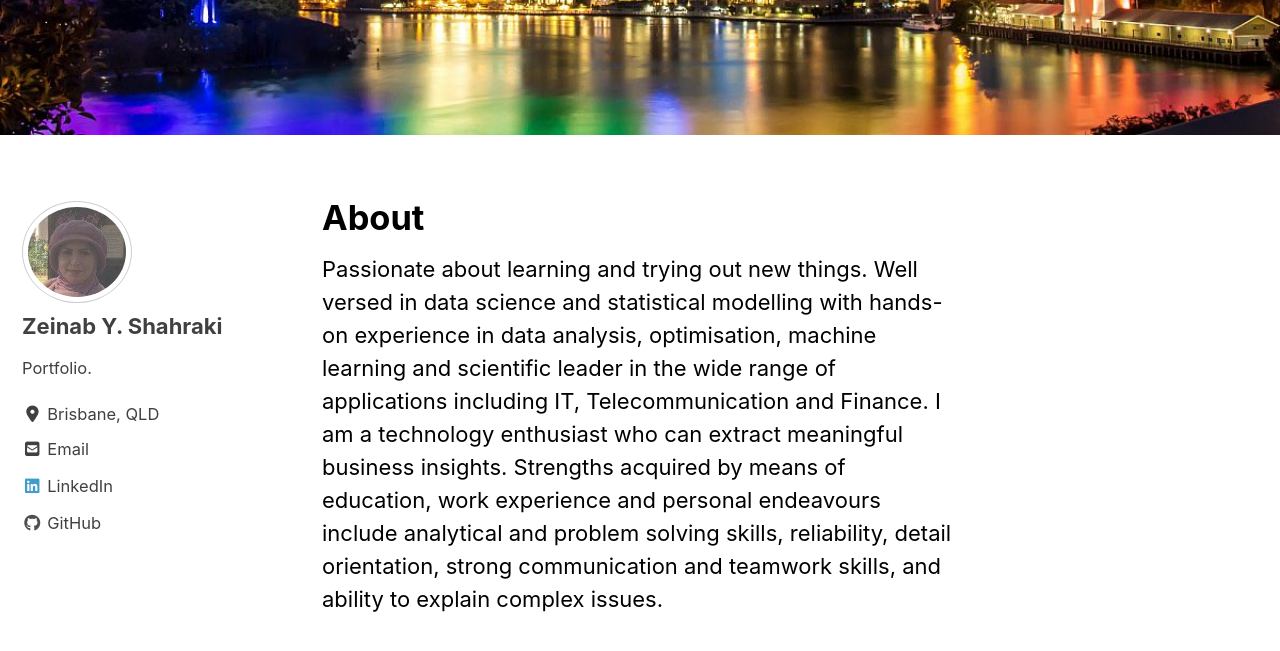
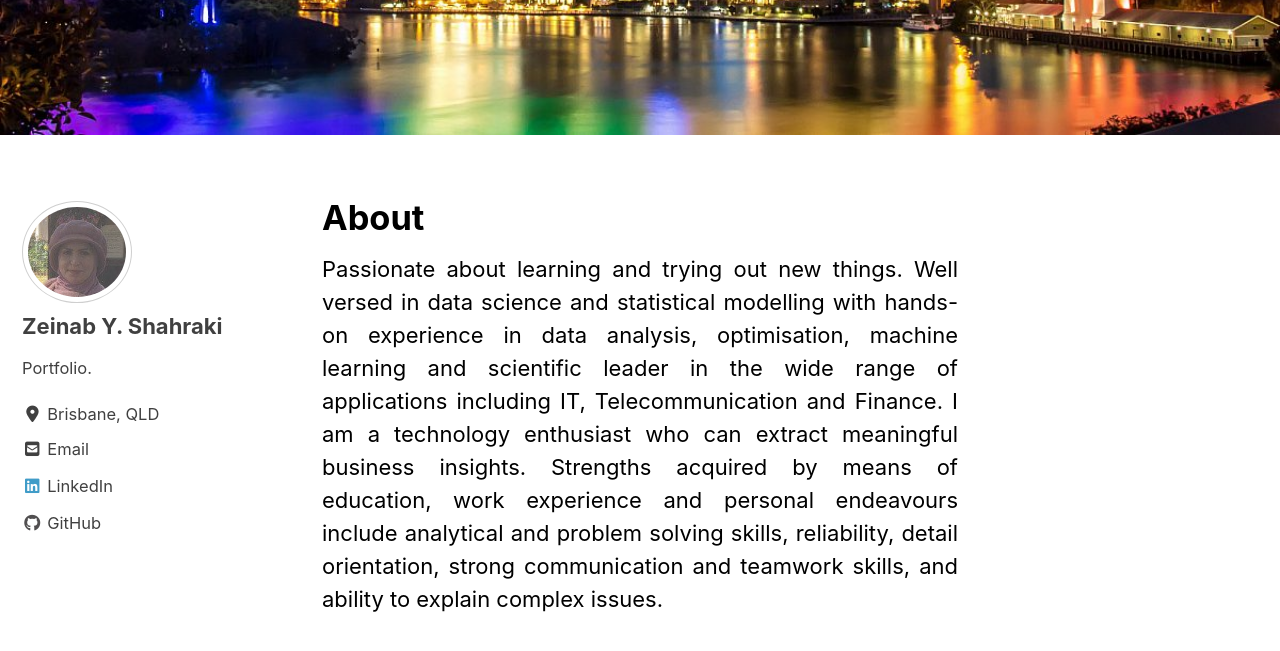
Before and after one commit to z1shahraki/z1shahraki.github.io, a Jekyll site: the page built from _pages/about.md, in a window 1280 px wide and 900 px high, scrolled down 674 px. Shown: the top 651 px of the window. Built offline with Jekyll 4.4.1, drawn with Linux system fonts in a browser that asks for light colours; cached includes are drawn as plain includes; nearby versions of some CDN libraries.

Commit message:
new gith

```diff
--- a/_pages/about.md
+++ b/_pages/about.md
@@ -5,11 +5,11 @@ header:
   image: "/images/brisbane3.jpg"
 ---
 
-Passionate about learning and trying out new things. Well versed in data science
+<p align="justify">Passionate about learning and trying out new things. Well versed in data science
 and   statistical  modelling   with  hands-on  experience   in  data   analysis,
 optimisation,  machine  learning  and  scientific leader in the  wide  range  of
 applications  including  IT,  Telecommunication and Finance. I am  a  technology
 enthusiast  who can extract meaningful business insights. Strengths acquired  by
 means  of education, work experience and personal endeavours include  analytical
 and   problem   solving   skills,  reliability,   detail   orientation,   strong
-communication and teamwork skills, and ability to explain complex issues.
+communication and teamwork skills, and ability to explain complex issues.<p>
```
